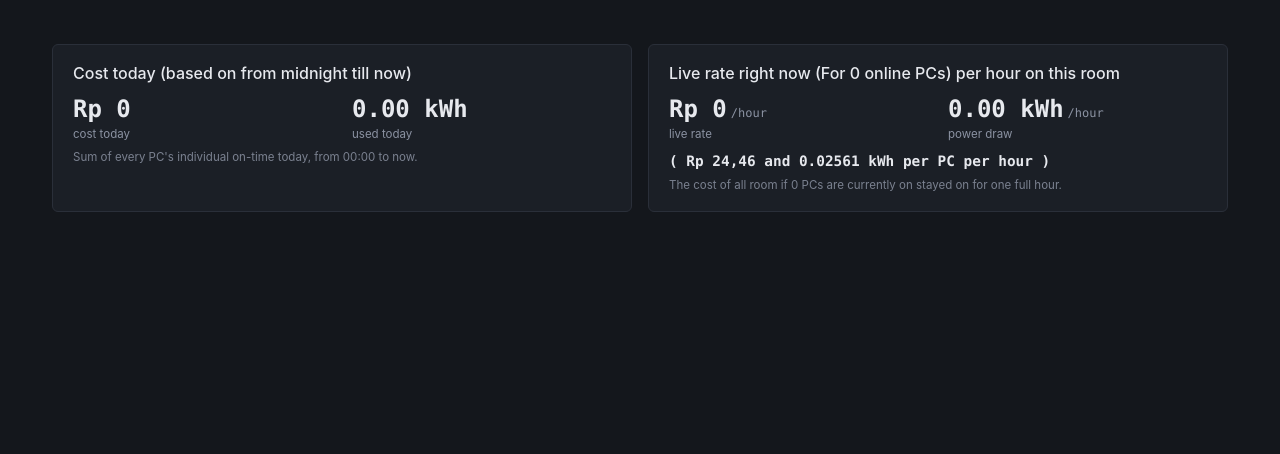
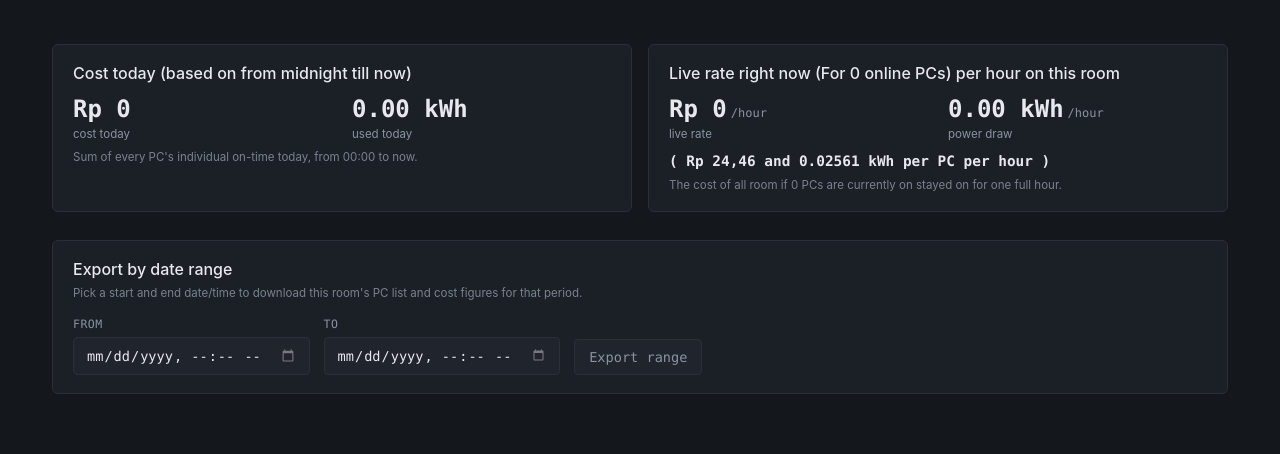
Before and after one commit to tmawada/PC-Logger, a Flask app: page /main/room/1 in a window 1280 px wide. Shown: the part 890-1344 px from the top of the page. Before the commit the page ends 1102 px from the top, so only its background shows below. Run offline with Flask 3, Linux system fonts and the light colour scheme; data that the repository does not hold is empty.

Commit message:
Feat: added range export excel

```diff
--- a/backend/app.py
+++ b/backend/app.py
@@ -5,7 +5,7 @@ from config import Config
 from database import init_db, db
 from routes import api
 from models import PcLog
-from datetime import datetime
+from datetime import datetime, timedelta
 import threading
 import time
 import pytz
@@ -221,6 +221,41 @@ def create_app():
             filename=f"pc-logger-room-{room_id}-{datetime.now().strftime('%Y%m%d-%H%M%S')}.xlsx",
         )
 
+
+    @app.route("/main/room/<room_id>/export/<start_date>to<end_date>")
+    def export_room_ranged(room_id, start_date, end_date):
+        room_prefix = f"BN{room_id}%"
+
+        room_id_data = PcLog.query.filter(PcLog.hostname.like(room_prefix)).filter(PcLog.received_at.between(start_date, end_date)).order_by(PcLog.id.desc()).limit(5000).all()
+
+        room_id_data = [d.to_dict() for d in room_id_data]
+        pcs = build_pc_details(room_id_data, range_start=start_date, range_end=end_date)
+        rate = get_room_rate(room_id)
+        range_on_seconds = compute_on_seconds_in_range(room_id_data, start_date, end_date)
+
+        rows = []
+        for pc in pcs:
+            hostname = f"BN{room_id}{pc['pcnum']:02d}"
+            on_hours_range = range_on_seconds.get(hostname, 0.0) / 3600.0
+            rows.append({
+                "PC": pc['pcnum'],
+                "Status": pc['status'],
+                "Last boot": pc['last_boot'],
+                "Last restart": pc['last_restart'],
+                "Last shutdown": pc['last_off'],
+                "Total uptime in range": pc['total_uptime'] or '',
+                "On-hours in range": round(on_hours_range, 2),
+                "kWh in range": round(rate['kwh_per_pc_hour'] * on_hours_range, 3),
+                "Rp in range": round(rate['cost_per_pc_hour'] * on_hours_range),
+            })
+
+        return build_excel_response(
+            sheet_title=f"Room {room_id}",
+            headers=["PC", "Status", "Last boot", "Last restart", "Last shutdown",
+                    "Total uptime in range", "On-hours in range", "kWh in range", "Rp in range"],
+            rows=rows,
+            filename=f"pc-logger-room-{room_id}-{start_date}-{end_date}.xlsx",
+        )
 
     @app.route("/monitoring")
     def monitoring():
@@ -457,7 +492,63 @@ def compute_today_on_seconds(logs):
     return on_seconds
 
 
-def build_pc_details(logs):
+def compute_on_seconds_in_range(logs, range_start, range_end):
+    range_start = parse_datetime(range_start)
+    range_end = parse_datetime(range_end)
+    if range_start is None or range_end is None:
+        return {}
+    if range_end < range_start:
+        range_start, range_end = range_end, range_start
+
+    per_host_events = {}
+    per_host_last_before_start = {}
+
+    for entry in logs:
+        hostname = entry.get('hostname', '')
+        if len(hostname) < 5 or not hostname[-5:].isdigit():
+            continue
+        event_type = entry.get('event_type')
+        created_at = parse_datetime(entry.get('created_at'))
+        if created_at is None:
+            continue
+
+        if created_at < range_start:
+            prev = per_host_last_before_start.get(hostname)
+            if prev is None or created_at > prev[0]:
+                per_host_last_before_start[hostname] = (created_at, event_type)
+            continue
+
+        if created_at > range_end:
+            continue
+
+        per_host_events.setdefault(hostname, []).append((created_at, event_type))
+
+    on_seconds = {}
+    hosts = set(per_host_events) | set(per_host_last_before_start)
+    for hostname in hosts:
+        events_in_range = sorted(per_host_events.get(hostname, []), key=lambda e: e[0])
+
+        last_before = per_host_last_before_start.get(hostname)
+        is_on = bool(last_before) and last_before[1] != "Shutdown"
+
+        cursor = range_start
+        accumulated = 0.0
+        for created_at, event_type in events_in_range:
+            if is_on and created_at > cursor:
+                accumulated += (created_at - cursor).total_seconds()
+            cursor = created_at
+            is_on = event_type != "Shutdown"
+
+        if is_on and range_end > cursor:
+            accumulated += (range_end - cursor).total_seconds()
+
+        if accumulated > 0:
+            on_seconds[hostname] = accumulated
+
+    return on_seconds
+
+
+def build_pc_details(logs, range_start=None, range_end=None):
     per_host = {}
     for entry in logs:
         hostname = entry.get('hostname', '')
@@ -489,8 +580,13 @@ def build_pc_details(logs):
     indonesia_timezone = pytz.timezone('Asia/Jakarta')
     time_raw =  datetime.now(indonesia_timezone)
     now = time_raw.replace(tzinfo=None)
+
+    range_on_seconds = {}
+    if range_start is not None and range_end is not None:
+        range_on_seconds = compute_on_seconds_in_range(logs, range_start, range_end)
+
     by_pcnum = {}
-    for host in per_host.values():
+    for hostname, host in per_host.items():
         last_boot = host['last_boot']
         last_restart = host['last_restart']
         last_off = host['last_off']
@@ -523,15 +619,27 @@ def build_pc_details(logs):
         else:
             label = 'No recent log'
 
+        total_seconds = range_on_seconds.get(hostname)
+        total_uptime = None
+        total_uptime_hours = None
+        if total_seconds is not None:
+            total_uptime_hours = total_seconds / 3600
+            total_uptime = format_duration(timedelta(seconds=total_seconds))
+
         by_pcnum[host['pcnum']] = {
             'pcnum': host['pcnum'],
             'status': status,
             'label': label,
+            'raw_last_boot': last_boot,
+            'raw_last_restart': last_restart,
+            'raw_last_off': last_off,
             'last_boot': format_date(last_boot) or 'No boot log',
             'last_restart': format_date(last_restart) or 'No restart log',
             'last_off': format_date(last_off) or 'No shutdown log',
             'uptime': uptime,
             'uptime_hours': uptime_hours,
+            'total_uptime': total_uptime,
+            'total_uptime_hours': total_uptime_hours,
         }
 
     pcs = []
@@ -545,6 +653,8 @@ def build_pc_details(logs):
             'last_off': 'No shutdown log',
             'uptime': None,
             'uptime_hours': None,
+            'total_uptime': None,
+            'total_uptime_hours': None,
         })
     return pcs
 
--- a/backend/static/room_details.css
+++ b/backend/static/room_details.css
@@ -384,3 +384,108 @@
       grid-template-columns: 1fr;
     }
   }
+
+  .range-export {
+    background: var(--surface);
+    border: 1px solid var(--border);
+    border-radius: 6px;
+    padding: 18px 20px;
+    margin-top: 28px;
+  }
+
+  .range-export-header {
+    margin-bottom: 16px;
+  }
+
+  .range-export-title {
+    font-family: var(--sans);
+    font-size: 1rem;
+    font-weight: 500;
+    margin: 0 0 6px;
+    color: var(--text);
+  }
+
+  .range-export-desc {
+    font-size: 0.72rem;
+    color: var(--text-muted);
+    font-family: var(--sans);
+    line-height: 1.4;
+    margin: 0;
+    opacity: 0.85;
+  }
+
+  .range-export-form {
+    display: flex;
+    flex-wrap: wrap;
+    align-items: flex-end;
+    gap: 14px;
+  }
+
+  .range-field {
+    display: flex;
+    flex-direction: column;
+    gap: 6px;
+  }
+
+  .range-field label {
+    font-size: 0.72rem;
+    font-family: var(--mono);
+    color: var(--text-muted);
+    text-transform: uppercase;
+    letter-spacing: 0.04em;
+  }
+
+  .range-field input[type="datetime-local"] {
+    background: var(--surface-alt);
+    border: 1px solid var(--border);
+    color: var(--text);
+    font-family: var(--mono);
+    font-size: 0.85rem;
+    padding: 9px 12px;
+    border-radius: 4px;
+    outline: none;
+    transition: border-color 0.12s ease;
+  }
+
+  .range-field input[type="datetime-local"]:hover,
+  .range-field input[type="datetime-local"]:focus {
+    border-color: var(--accent);
+  }
+
+  .range-field input[type="datetime-local"]::-webkit-calendar-picker-indicator {
+    cursor: pointer;
+    opacity: 0.6;
+    filter: invert(0.7);
+  }
+
+  :root[data-theme="light"] .range-field input[type="datetime-local"]::-webkit-calendar-picker-indicator {
+    filter: none;
+  }
+
+  .range-export-btn {
+    font-size: 0.85rem;
+  }
+
+  .range-export-error {
+    margin-top: 12px;
+    font-size: 0.78rem;
+    font-family: var(--mono);
+    color: var(--off);
+  }
+
+  .range-export-error[hidden] {
+    display: none;
+  }
+
+  @media (max-width: 600px) {
+    .range-export-form {
+      flex-direction: column;
+      align-items: stretch;
+    }
+
+    .range-field input[type="datetime-local"],
+    .range-export-btn {
+      width: 100%;
+      justify-content: center;
+    }
+  }
--- a/backend/templates/room_details.html
+++ b/backend/templates/room_details.html
@@ -4,7 +4,7 @@
   <meta charset="UTF-8">
   <meta name="viewport" content="width=device-width, initial-scale=1.0">
   <title>Room {{ room_id }}</title>
-  <link rel="stylesheet" href="/static/room_details.css?v=3">
+  <link rel="stylesheet" href="/static/room_details.css?v=4">
   <script>
     (function () {
       const t = localStorage.getItem('pclogger-theme');
@@ -91,6 +91,26 @@
       </div>
     </div>
 
+
+    <div class="range-export">
+      <div class="range-export-header">
+        <h2 class="range-export-title">Export by date range</h2>
+        <p class="range-export-desc">Pick a start and end date/time to download this room's PC list and cost figures for that period.</p>
+      </div>
+      <form class="range-export-form" id="rangeExportForm">
+        <div class="range-field">
+          <label for="rangeStart">From</label>
+          <input type="datetime-local" id="rangeStart" name="rangeStart" required>
+        </div>
+        <div class="range-field">
+          <label for="rangeEnd">To</label>
+          <input type="datetime-local" id="rangeEnd" name="rangeEnd" required>
+        </div>
+        <button type="submit" class="export-link range-export-btn" title="Download this room's PC list and cost figures for the selected range as an Excel file">Export range</button>
+      </form>
+      <div class="range-export-error" id="rangeExportError" hidden></div>
+    </div>
+
   </div>
 
   <div class="modal-overlay" id="modalOverlay" hidden>
@@ -164,6 +184,51 @@
   document.addEventListener('keydown', (e) => {
     if (e.key === 'Escape' && !overlay.hidden) closeModal();
   });
+
+  (function () {
+    const form = document.getElementById('rangeExportForm');
+    if (!form) return;
+
+    const startInput = document.getElementById('rangeStart');
+    const endInput = document.getElementById('rangeEnd');
+    const errorEl = document.getElementById('rangeExportError');
+    const roomId = {{ room_id | tojson }};
+
+    function toBackendDate(localValue) {
+      if (!localValue) return '';
+      const [date, time] = localValue.split('T');
+      const hms = (time && time.length === 5) ? time + ':00' : time;
+      return date + ' ' + hms;
+    }
+
+    function showError(msg) {
+      errorEl.textContent = msg;
+      errorEl.hidden = false;
+    }
+
+    form.addEventListener('submit', (e) => {
+      e.preventDefault();
+      errorEl.hidden = true;
+
+      const start = startInput.value;
+      const end = endInput.value;
+
+      if (!start || !end) {
+        showError('Please choose both a start and end date/time.');
+        return;
+      }
+      if (new Date(start) > new Date(end)) {
+        showError('The start date/time must be before the end date/time.');
+        return;
+      }
+
+      const startStr = toBackendDate(start);
+      const endStr = toBackendDate(end);
+      const url = '/main/room/' + encodeURIComponent(roomId) +
+        '/export/' + encodeURIComponent(startStr) + 'to' + encodeURIComponent(endStr);
+      window.location.href = url;
+    });
+  })();
 </script>
 
 </body>
```
